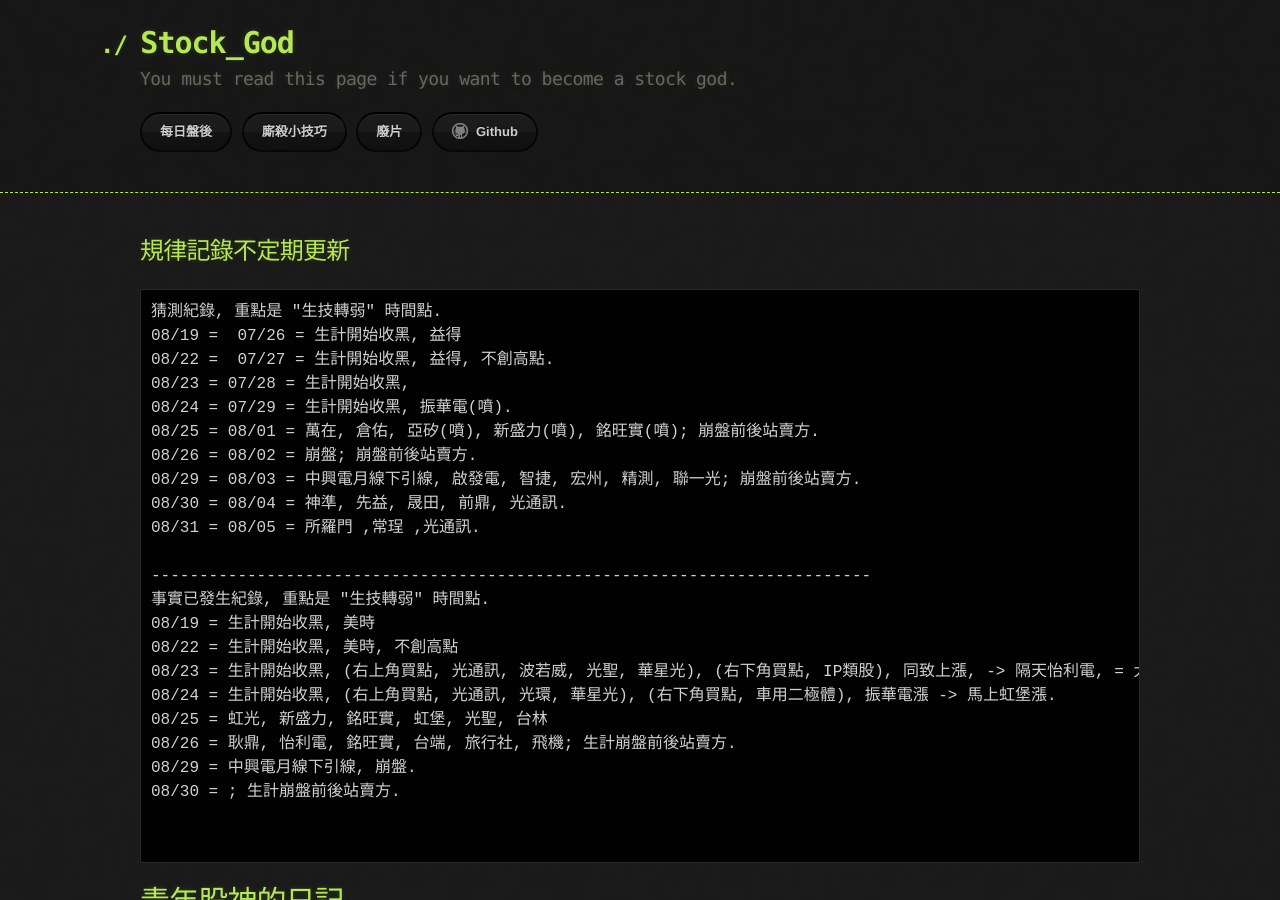
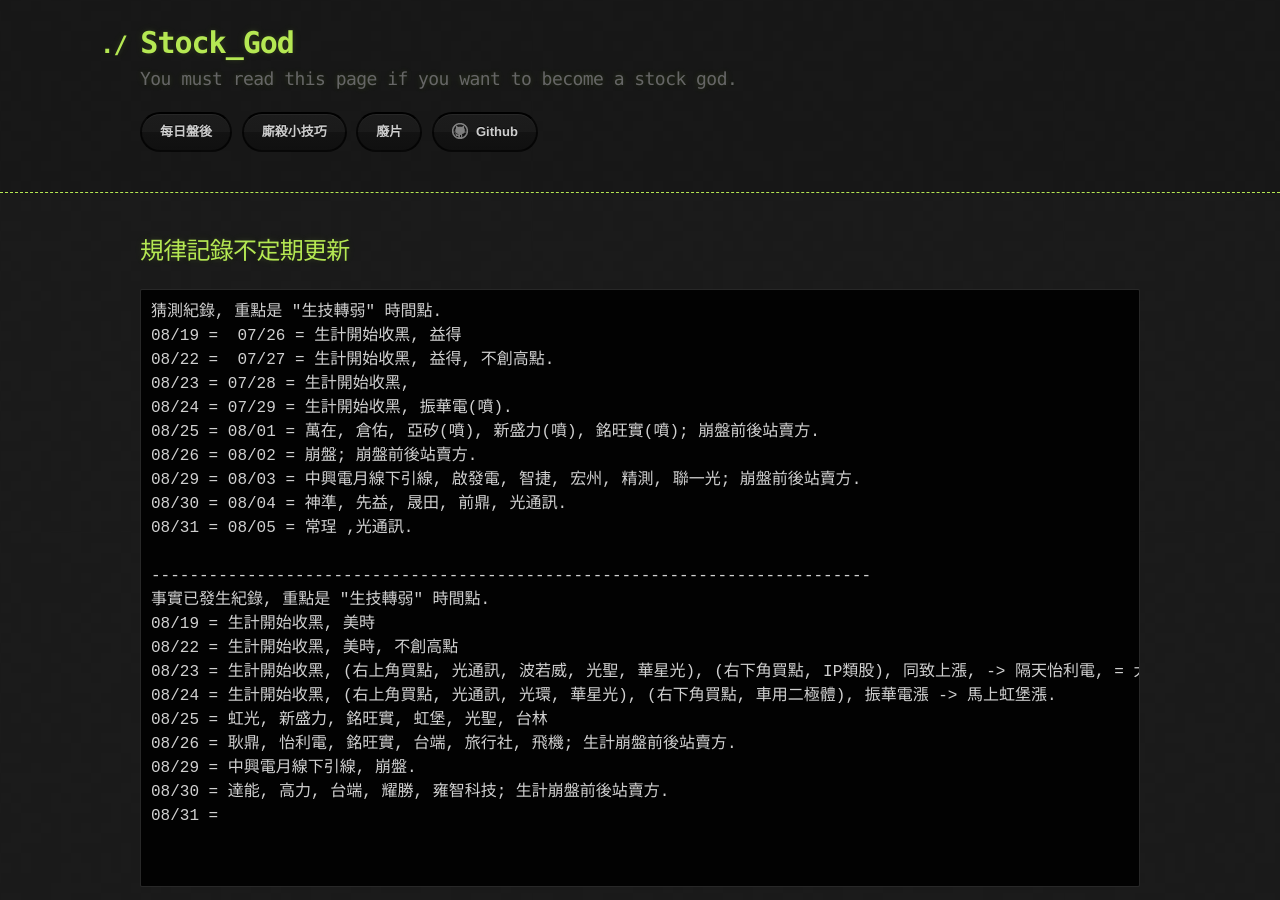
Before and after one commit to lepg5487/Stock_God, a Jekyll site: the page built from index.md, in a window 1280 px wide and 900 px high. Built offline with Jekyll 4.4.1, drawn with Linux system fonts in a browser that asks for light colours; our own code applies the rules of GitHub Pages for plain Markdown files.

Commit message:
Update index.md

````diff
--- a/index.md
+++ b/index.md
@@ -13,7 +13,7 @@ layout: testlayouts
 08/26 = 08/02 = 崩盤; 崩盤前後站賣方.
 08/29 = 08/03 = 中興電月線下引線, 啟發電, 智捷, 宏州, 精測, 聯一光; 崩盤前後站賣方.
 08/30 = 08/04 = 神準, 先益, 晟田, 前鼎, 光通訊.
-08/31 = 08/05 = 所羅門 ,常珵 ,光通訊.
+08/31 = 08/05 = 常珵 ,光通訊.
 
 ---------------------------------------------------------------------------
 事實已發生紀錄, 重點是 "生技轉弱" 時間點.
@@ -24,7 +24,8 @@ layout: testlayouts
 08/25 = 虹光, 新盛力, 銘旺實, 虹堡, 光聖, 台林
 08/26 = 耿鼎, 怡利電, 銘旺實, 台端, 旅行社, 飛機; 生計崩盤前後站賣方.
 08/29 = 中興電月線下引線, 崩盤.
-08/30 = ; 生計崩盤前後站賣方.
+08/30 = 達能, 高力, 台端, 耀勝, 雍智科技; 生計崩盤前後站賣方.
+08/31 =
 
 
 ```
````
